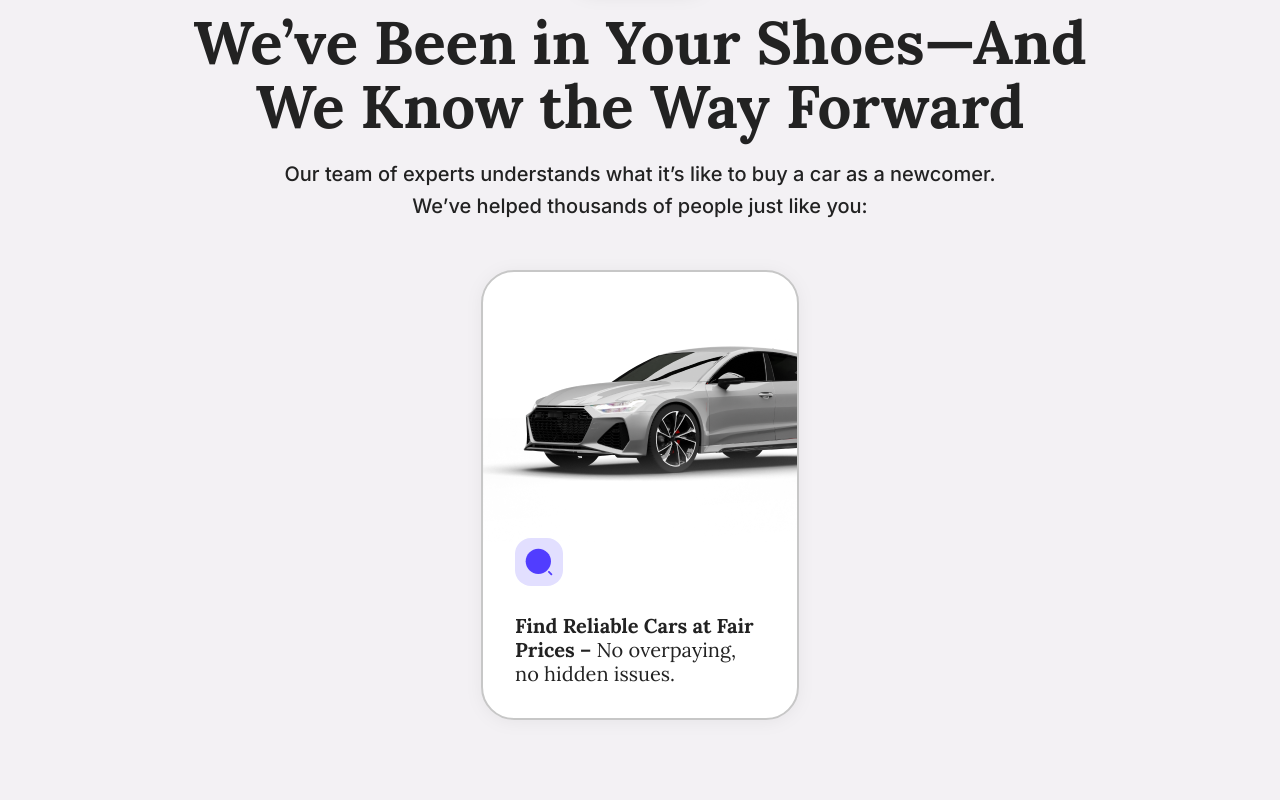
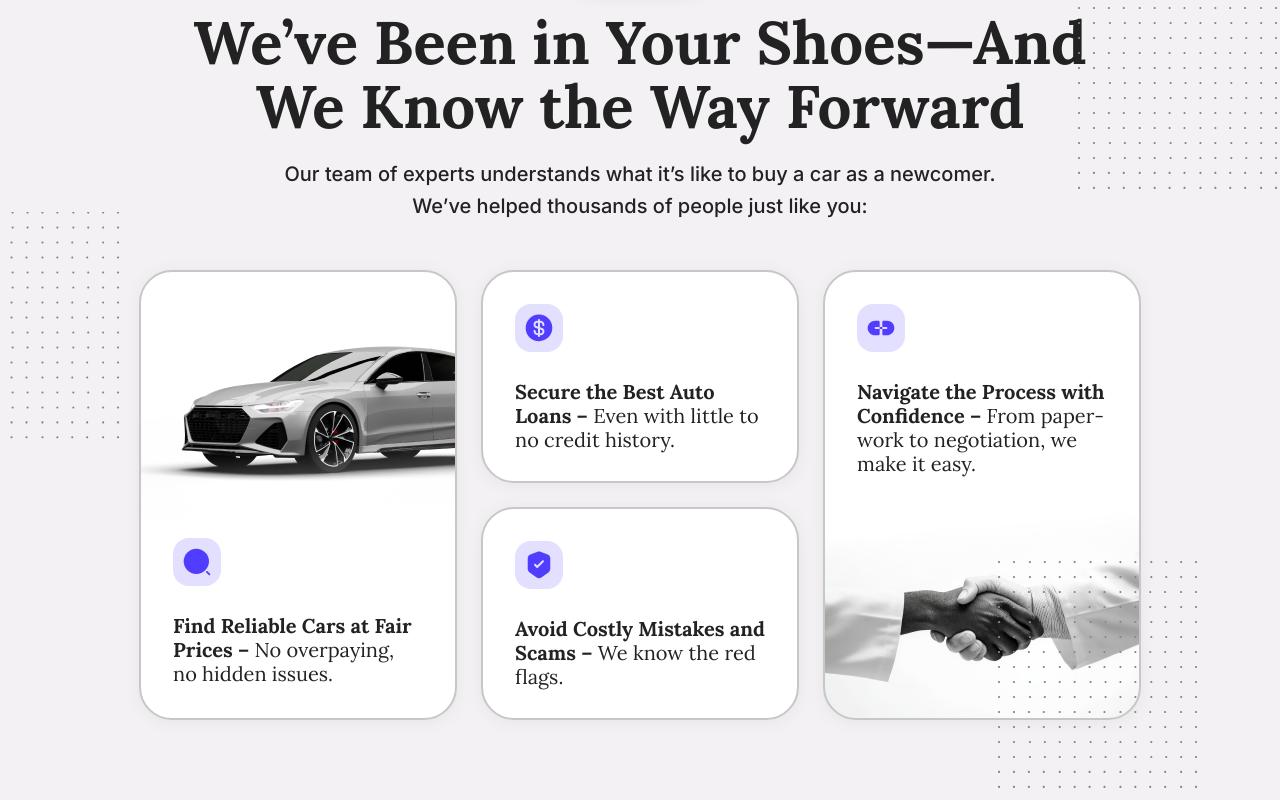
Before and after one commit to Faysel-Abdella/AutoHelp, a Next.js app: page / in a window 1280 px wide. Shown: the part 950-1750 px from the top of the page. Built offline with nearby package versions, Linux system fonts and the light colour scheme.

Commit message:
feat: add SmallService component to ServicesSection for improved service display

```diff
--- /dev/null
+++ b/src/app/components/SmallService.tsx
@@ -0,0 +1,25 @@
+import React from "react";
+import Image from "next/image";
+
+interface SmallServiceProps {
+  icon: string;
+  alt: string;
+  title: string;
+  subTitle: string;
+}
+
+const SmallService = ({ icon, alt, title, subTitle }: SmallServiceProps) => {
+  return (
+    <div className="bg-white h-[213px] w-[318px] p-8  border-2 border-card drop-shadow-card rounded-large ">
+      <div>
+        <Image src={icon} width={48} height={48} alt={alt} loading="lazy" />
+
+        <h4 className="mt-7 font-lora font-bold text-xl leading-6 text-foreground">
+          {title} <span className="font-normal">{subTitle}</span>
+        </h4>
+      </div>
+    </div>
+  );
+};
+
+export default SmallService;
--- a/src/app/sections/ServicesSection.tsx
+++ b/src/app/sections/ServicesSection.tsx
@@ -1,10 +1,11 @@
 import React from "react";
 import SectionHeader from "../components/SectionHeader";
 import Image from "next/image";
+import SmallService from "../components/SmallService";
 
 const ServicesSection = () => {
   return (
-    <section className="py-20 bg-secondaryBackground">
+    <section className="relative py-20 bg-secondaryBackground">
       <div className="flex justify-center items-center">
         <SectionHeader title="Services" />
       </div>
@@ -38,7 +39,67 @@ const ServicesSection = () => {
             </h4>
           </div>
         </div>
+
+        <div className="flex flex-col justify-center items-center gap-6">
+          <SmallService
+            icon="/icons/money.svg"
+            alt="Secure the Best Auto Loans"
+            title="Secure the Best Auto Loans –"
+            subTitle="Even with little to no credit history."
+            key={1}
+          />
+          <SmallService
+            icon="/icons/security.svg"
+            alt="Avoid Costly Mistakes and Scams"
+            title="Avoid Costly Mistakes and Scams –"
+            subTitle="We know the red flags."
+            key={2}
+          />
+        </div>
+
+        <div className="bg-white h-[450px] w-[318px] p-8 bg-[url(/backgrounds/peace.png)] border-2 border-card drop-shadow-card rounded-large flex items-start ">
+          <div>
+            <Image
+              src={"/icons/process.svg"}
+              width={48}
+              height={48}
+              alt="Find Reliable Cars at Fair Prices"
+              loading="lazy"
+            />
+
+            <h4 className="mt-7 font-lora font-bold text-xl leading-6 text-foreground">
+              Navigate the Process with Confidence –{" "}
+              <span className="font-normal">
+                From paper-work to negotiation, we make it easy.
+              </span>
+            </h4>
+          </div>
+        </div>
       </div>
+
+      <Image
+        src={"/icons/spread-dots.svg"}
+        width="202"
+        height="227"
+        alt="spread dots"
+        className="absolute top-28 -right-0"
+      />
+
+      <Image
+        src={"/icons/spread-dots.svg"}
+        width="202"
+        height="227"
+        alt="spread dots"
+        className="absolute top-1/2 -translate-y-1/2 -left-20"
+      />
+
+      <Image
+        src={"/icons/spread-dots.svg"}
+        width="202"
+        height="227"
+        alt="spread dots"
+        className="absolute bottom-3  right-20"
+      />
     </section>
   );
 };
```
Also changed, not shown: public/backgrounds/peace.png (added).
